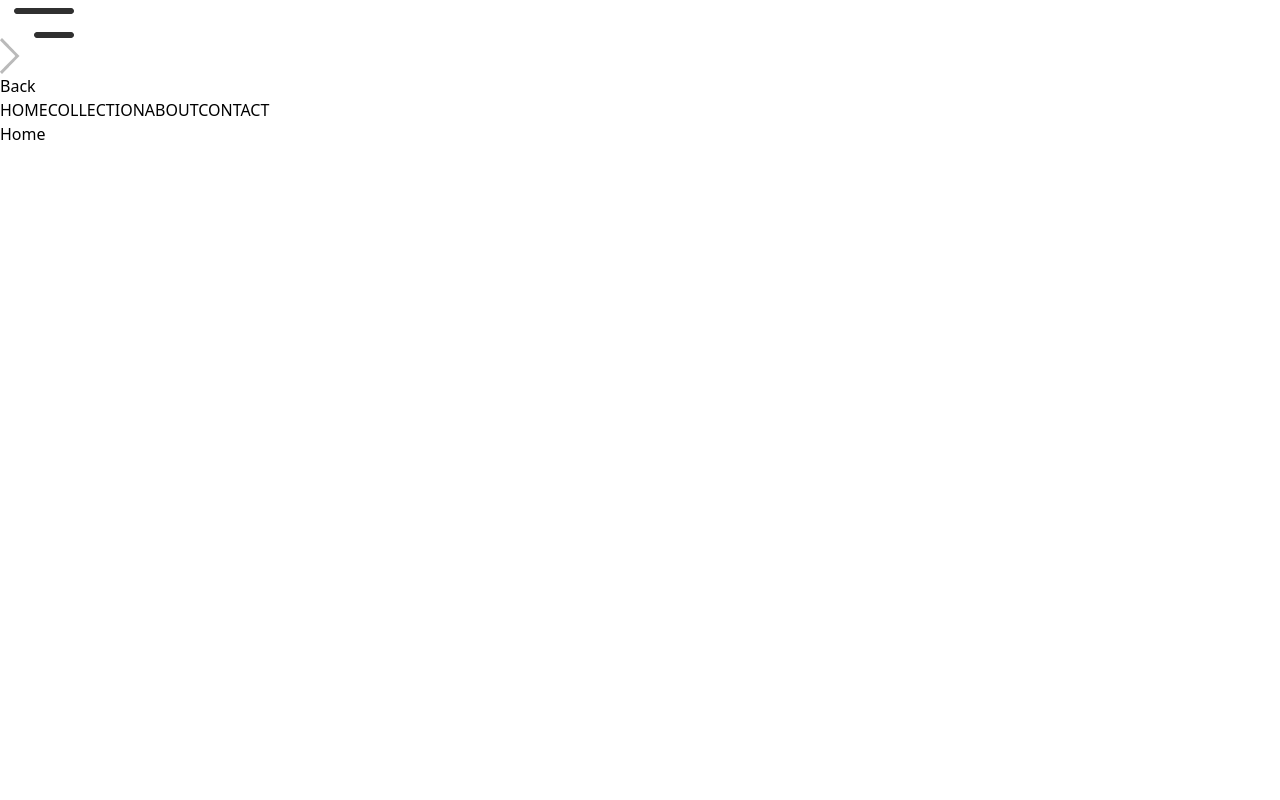
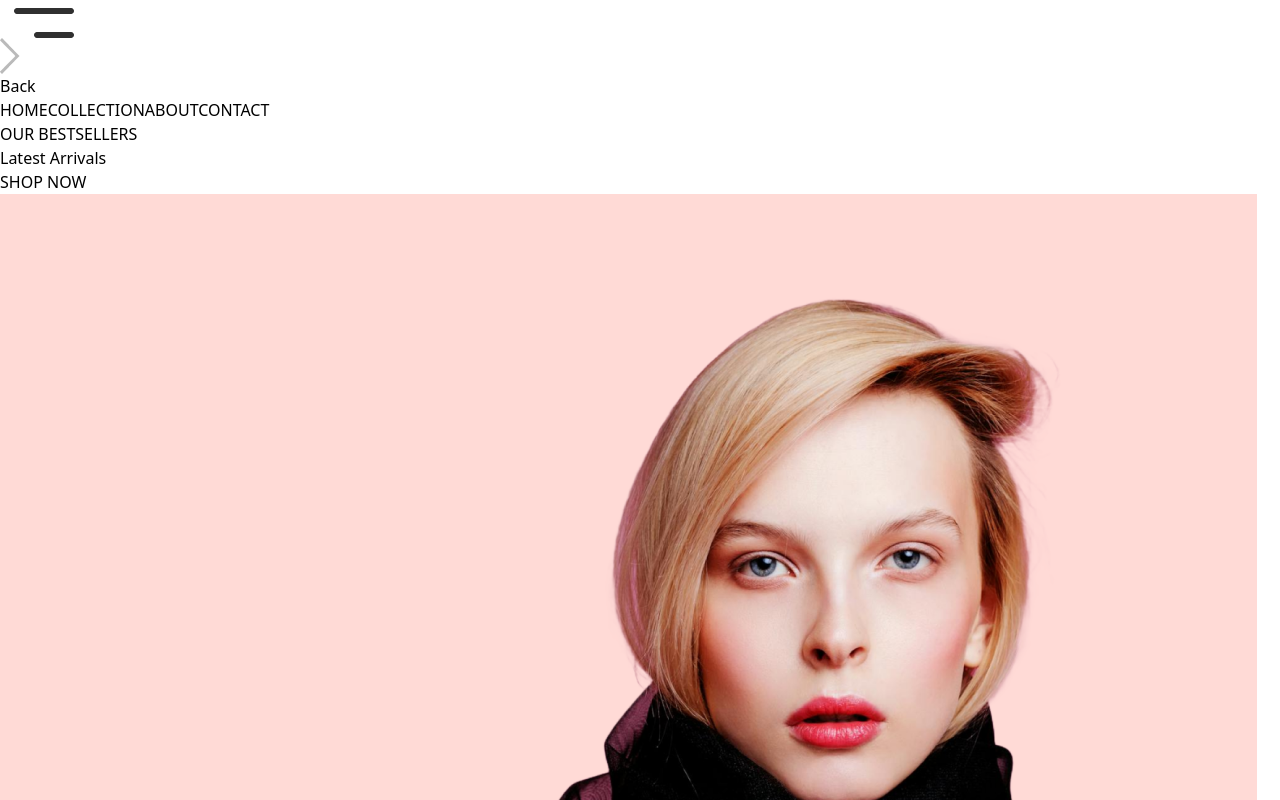
Before and after one commit to mayortechyx1/Forever-Fashion, a React (Vite) app in the folder frontend/: page / in a window 1280 px wide. Shown: the part 400-1200 px from the top of the page. Before the commit the page ends 800 px from the top, so only its background shows below. Built offline with nearby package versions, Linux system fonts and the light colour scheme.

Commit message:
Hero Created

```diff
--- a/frontend/src/components/Hero.jsx
+++ b/frontend/src/components/Hero.jsx
@@ -0,0 +1,26 @@
+import {assets} from "../assets/assets"
+
+const Hero = () => {
+  return (
+    <div className='flex flex-col sm:flex-row border border-gray-400'>
+      {/* 1st item */}
+      <div className="w-full sm:w-1/2 flex items-center justify-center py-10 sm:py-0">
+        <div className="text-[#414141]">
+          <div className="flex items-center gap-2">
+            <p className='w-8 md:w-11 h-[2px] bg-[#414141]'></p>
+            <p className='font-medium text-sm md:text-base'>OUR BESTSELLERS</p>
+          </div>
+          <h1 className='text-3xl sm:py-3 lg:text-5xl leading-relaxed'>Latest Arrivals</h1>
+          <div className="flex items-center gap-2">
+            <p className='font-semibold text-sm md:text-base'>SHOP NOW</p>
+            <p className='w-8 md:w-11 h-[2px] bg-[#414141]'></p>
+          </div>
+        </div>
+      </div>
+      {/* 2nd item */}
+      <img src={assets.hero_img} className="w-full sm:w-1/2" alt="" />
+    </div>
+  )
+}
+
+export default Hero
--- a/frontend/src/pages/Home.jsx
+++ b/frontend/src/pages/Home.jsx
@@ -1,8 +1,11 @@
 import React from 'react'
+import Hero from '../components/Hero'
 
 const Home = () => {
   return (
-    <div>Home</div>
+    <div>
+      <Hero/>
+    </div>
   )
 }
 
```
